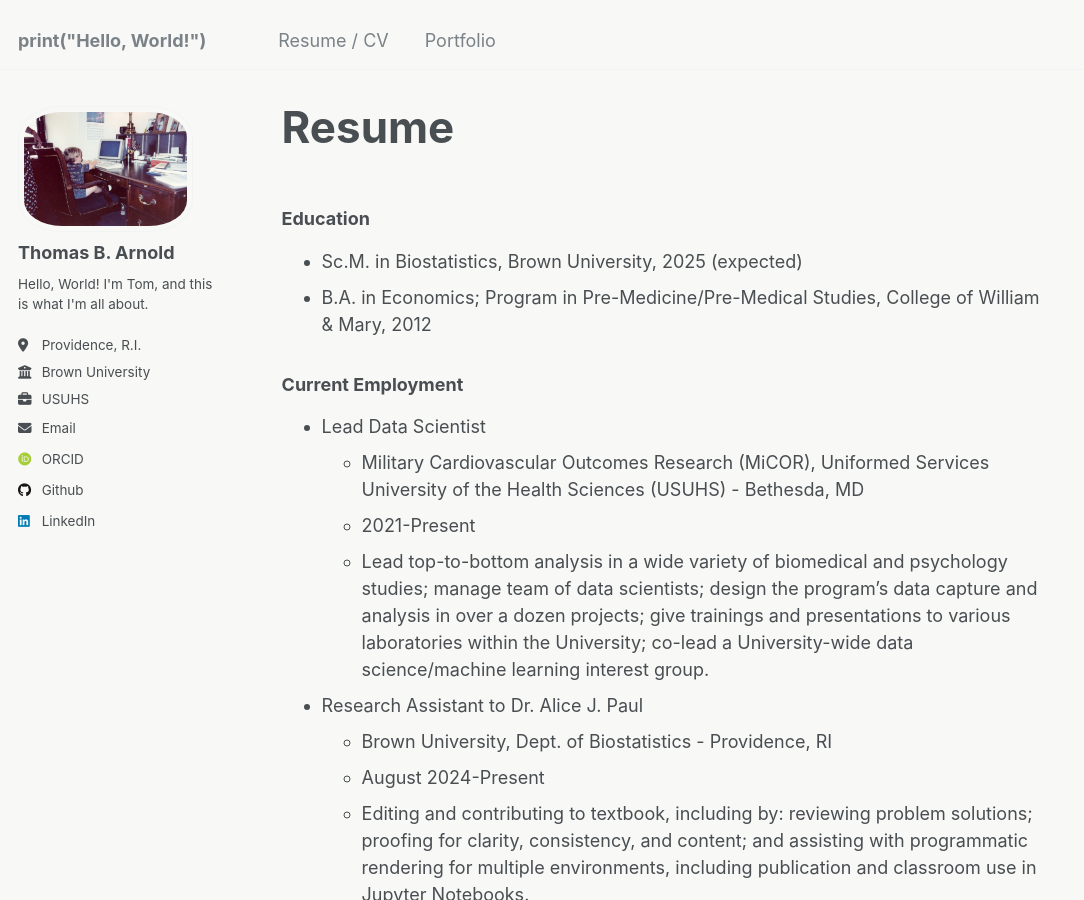
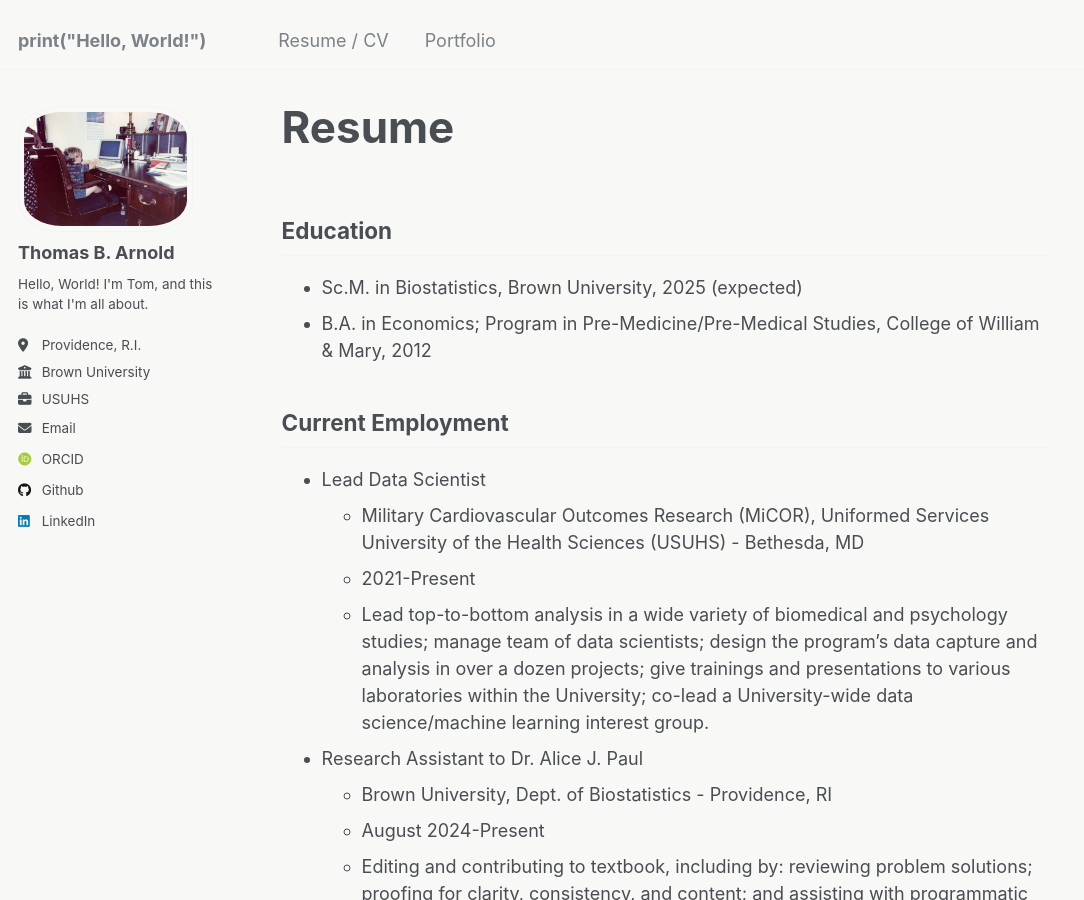
Before and after one commit to tomrannosaurus/tomrannosaurus.github.io, a Jekyll site: the page built from _pages/about.md, in a window 1280 px wide and 900 px high. Shown: the whole window, without its empty margins (0-1084 px from the left). Built offline with Jekyll 4.4.1, drawn with Linux system fonts in a browser that asks for light colours; some web fonts are replaced.

```diff
--- a/_pages/about.md
+++ b/_pages/about.md
@@ -11,12 +11,12 @@ redirect_from:
 
 {% include base_path %}
 
-### Education
+## Education
 
 * Sc.M. in Biostatistics, Brown University, 2025 (expected)
 * B.A. in Economics; Program in Pre-Medicine/Pre-Medical Studies, College of William & Mary, 2012
 
-### Current Employment
+## Current Employment
 
 
 * Lead Data Scientist
```
